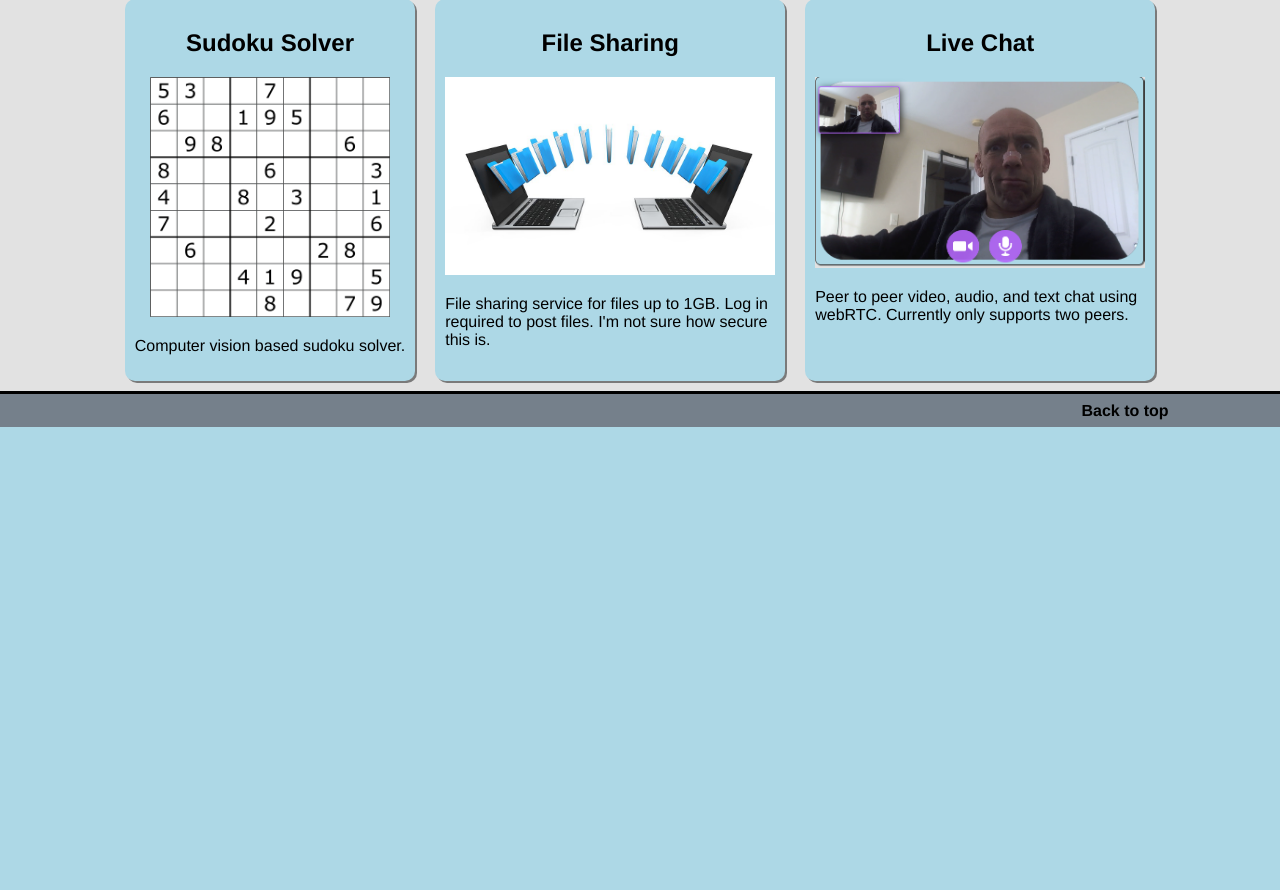
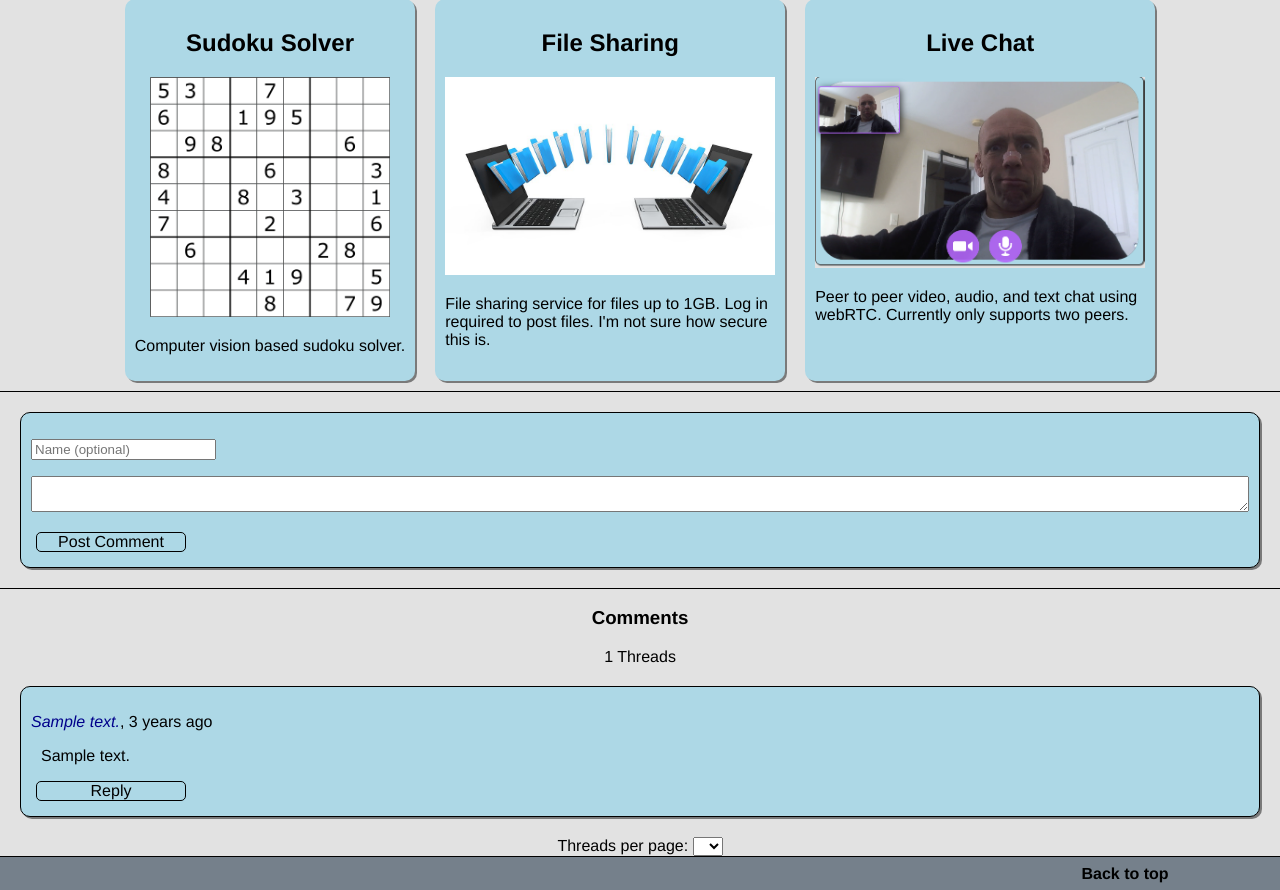
Before and after one commit to cooper-david-a/archive.daveisthebest.com, a Django app: page / in a window 1280 px wide. Shown: the part 497-1387 px from the top of the page. Before the commit the page ends 924 px from the top, so only its background shows below. Run offline with Django 3.2, Linux system fonts and the light colour scheme; tables that the repository leaves empty hold one stand-in row (values such as "Sample post"); data that the repository does not hold is empty; parts of the project's set-up code (start-up, migrations or seed data) failed here and were passed over.

Commit message:
collect static

```diff
--- a/static/DaveIsTheBest_base/base.css
+++ b/static/DaveIsTheBest_base/base.css
@@ -68,6 +68,8 @@ header nav a {
     width: 100%;
 }
 
+
+/*Comments*/
 #comments_container {
     justify-content: center;
     border-top: solid black 1px;
@@ -86,29 +88,11 @@ header nav a {
     background-color: lightblue;
 }
 
-.new_comment_form label{
-    display: none;
+.new_comment_form textarea {
+    width: 100%;
+    resize: vertical;
 }
 
-.reply_form {
-    text-decoration: none;
-    text-align: left;
-    color: black;
-    border: solid black 1px;
-    border-radius: 10px;
-    box-shadow: 2px 2px rgb(122, 122, 122);
-    margin: 20px;
-    padding: 10px;
-    background-color: lightblue;
-}
-
-.reply_form label {
-    display: none;
-}
-
-.show_hide_reply_button {
-    display: inline;
-}
 
 #comment_messages {
     text-decoration: none;
@@ -139,8 +123,44 @@ header nav a {
     padding-left: 10px;
 }
 
-.replies{
-    display: auto;
+.show_hide_reply_btn{
+    cursor: pointer;
+    width: 150px;
+    border: black solid 1px;
+    border-radius: 5px;
+    margin: 5px;
+    text-align: center;
+}
+
+.reply_btn {
+    cursor: pointer;
+    width: 150px;
+    border: black solid 1px;
+    border-radius: 5px;
+    margin: 5px;
+    text-align: center;
+}
+
+.post_comment_btn {
+    cursor: pointer;
+    width: 150px;
+    border: black solid 1px;
+    border-radius: 5px;
+    margin: 5px;
+    text-align: center;
+}
+
+.pagination_button {
+    cursor: pointer;
+    width: 40px;
+    display: inline-block;
+    margin: 5px;
+    padding: 5px;
+    background-color: lightblue;
+}
+
+.current_page_button {
+    background-color: transparent;
 }
 
 footer {
--- a/static/DaveIsTheBest_base/base.js
+++ b/static/DaveIsTheBest_base/base.js
@@ -1,34 +1,25 @@
-if (window.location.href.includes('#comment_card_')) {
-  let focus_comment_id = window.location.href.split('#comment_card_')[1];
-  let focus_comment_div = document.getElementById(`comment_card_${focus_comment_id}`);
-  let parents = [];
+let header_collapsed = true;
+let comments = {};
+let threadIds = [];
+let currentCommentPage = 1;
+let threadsPerPage = 10;
+let comments_container = document.getElementById('comments_container');
+const csrftoken = getCookie('csrftoken');
 
-  do {
-    parents.push(focus_comment_div)
-    focus_comment_div = focus_comment_div.parentElement;
-  } while (focus_comment_div)
-
-  highest_level_comment_index = parents.reverse().findIndex((e) => e.classList.contains("existing_comment_card"));
-
-  parents[highest_level_comment_index].querySelectorAll('.show_hide_replies_button').forEach((button) => button.onclick());
-}
-
-let header_collapsed = true;
-
-function header_expand_collapse(){
+function header_expand_collapse() {
   let content = document.getElementById('header_expansion');
-  if (header_collapsed){
+  if (header_collapsed) {
     content.style.height = (content.scrollHeight) + "px";
-    content.addEventListener('transitionend', function(e) {
+    content.addEventListener('transitionend', function (e) {
       content.removeEventListener('transitionend', arguments.callee);
       content.style.height = "auto";
     });
 
-  }else{
+  } else {
     content.style.height = content.scrollHeight + "px";
-    setTimeout(function(){
+    setTimeout(function () {
       content.style.height = "0px";
-    },20);
+    }, 20);
 
     content.style.height
 
@@ -36,7 +27,161 @@ function header_expand_collapse(){
   header_collapsed = !header_collapsed;
 }
 
-function show_hide_replies(parent_comment_id,n) {
+
+/*comments*/
+async function getComments() {
+
+  let latestComment = Object.keys(comments).reverse()[0];
+  if (!latestComment) latestComment = 0;
+
+  await fetch(window.location.origin + `/comments/?latest=${latestComment}`, { method: 'GET' })
+    .then((res) => res.json())
+    .then((data) => {
+      if (latestComment>0) Object.entries(data.comments).forEach((reply) => comments[reply[1].parent_comment_id].reply_ids.unshift(reply[0]));
+      comments = Object.fromEntries(Object.entries(comments).concat(Object.entries(data.comments)));
+      threadIds = Object.values(comments)
+        .filter((comment) => comment.parent_comment_id === null)
+        .map((comment) => comment.id)
+        .reverse();
+    })
+    .catch((error) => console.log(error));
+
+}
+
+async function displayComments() {
+  comments_container.innerHTML = `<p><h3>Comments</h3></p> <p>${threadIds.length} Threads</p>`;
+  let first = (currentCommentPage - 1) * threadsPerPage;
+  let last = first + threadsPerPage;
+  let commentsPage = threadIds.slice(first, last);
+  commentsPage.forEach((comment_id) => createCommentDiv(comments[comment_id]));
+  comments_container.append(renderCommentPagination());
+}
+
+function createCommentDiv(comment) {
+  let now = new Date();
+  let date_entered = new Date(comment.date_entered);
+  let commenter_name = comment.commenter_name;
+  let parent_comment_id = comment.parent_comment_id;
+  if (!commenter_name) commenter_name = 'Anonomous';
+
+  let commentDiv = document.createElement('div');
+  commentDiv.id = `comment_card_${comment.id}`
+  commentDiv.classList.add("existing_comment_card")
+  commentDiv.innerHTML = `
+    <p><em>${commenter_name}</em>, ${humanReadableDuration(now - date_entered)}</p>
+    <p class="comment_text">${comment.comment_text}</p>
+    <div id="reply_btn_${comment.id}" class="reply_btn" onclick="showHideReplyForm(${comment.id})">Reply</div>
+  `
+
+  let repliesDiv = document.createElement('div');
+  repliesDiv.id = `comment_${comment.id}_replies`
+  repliesDiv.classList.add("replies");
+  repliesDiv.style.display = "none";
+  commentDiv.append(repliesDiv);
+
+  let show_hide_replies_button = document.createElement('div');
+  show_hide_replies_button.id = 'show_hide_replies_button_' + comment.id;
+  show_hide_replies_button.classList.add('show_hide_reply_btn');
+  show_hide_replies_button.onclick = () => showHideReplies(comment.id, comment.reply_ids.length);
+
+  switch (comment.reply_ids.length) {
+    case 0:
+      break;
+    case 1:
+      show_hide_replies_button.innerText = 'Show Reply';
+      repliesDiv.before(show_hide_replies_button);
+      break;
+    default:
+      show_hide_replies_button.innerText = 'Show Replies';
+      repliesDiv.before(show_hide_replies_button);
+      break;
+  }
+
+  if (!parent_comment_id) {
+    parent = document.getElementById('comments_container');
+  } else {
+    parent = document.getElementById(`comment_${parent_comment_id}_replies`);
+  }
+
+  parent.append(commentDiv);
+
+  if (comment.reply_ids) {
+    comment.reply_ids.forEach((comment_id) => createCommentDiv(comments[comment_id]));
+  }
+}
+
+function renderCommentPagination() {
+  let nPages = Math.ceil(threadIds.length / threadsPerPage);
+  let commentsPaginationDiv = document.createElement('div');
+  commentsPaginationDiv.id = 'comments_pagination_div';
+
+  if (nPages > 1) {
+    if (currentCommentPage > 1) {
+      let previousCommentsPaginationButton = document.createElement('div');
+    previousCommentsPaginationButton.id = 'previous_comments_pagination_button';
+    previousCommentsPaginationButton.innerText = '<';
+    previousCommentsPaginationButton.classList.add('pagination_button');
+    previousCommentsPaginationButton.addEventListener('click', () => { currentCommentPage -= 1; displayComments() });
+    commentsPaginationDiv.append(previousCommentsPaginationButton);
+  }
+
+  for (let i = 1; i < nPages+1; i++) {
+    let commentsPaginationButton = document.createElement('div');
+    commentsPaginationButton.id = 'comments_pagination_button_' + i;
+    commentsPaginationButton.innerText = i;
+    commentsPaginationButton.classList.add('pagination_button');
+    if (i == currentCommentPage) commentsPaginationButton.classList.add('current_page_button');
+    commentsPaginationButton.addEventListener('click', () => { currentCommentPage = i; displayComments() });
+    commentsPaginationDiv.append(commentsPaginationButton);
+  }
+
+  if (currentCommentPage < nPages) {
+    let nextCommentsPaginationButton = document.createElement('div');
+    nextCommentsPaginationButton.id = 'next_comments_pagination_button';
+    nextCommentsPaginationButton.innerText = '>';
+    nextCommentsPaginationButton.classList.add('pagination_button');
+    nextCommentsPaginationButton.addEventListener('click', () => { currentCommentPage += 1; displayComments() });
+    commentsPaginationDiv.append(nextCommentsPaginationButton);
+  }
+}
+
+  commentsPaginationDiv.append('Threads per page: ');
+
+  let threadsPerPageSelector = document.createElement('select');
+  threadsPerPageSelector.id = 'threads_per_page_selector';
+  let nOptions = Math.ceil(threadIds.length / 10);
+  for (let i = 1; i < nOptions+1; i++){
+    let option = document.createElement('option');
+    option.text = Math.min(10 * i,threadIds.length);
+    option.value = Math.min(10 * i, threadIds.length);
+    threadsPerPageSelector.append(option);
+  }
+  threadsPerPageSelector.value = threadsPerPage;
+  threadsPerPageSelector.addEventListener('change', (event) => { threadsPerPage = event.target.value; currentCommentPage = 1; displayComments() });
+  commentsPaginationDiv.append(threadsPerPageSelector);
+
+
+  return commentsPaginationDiv;
+
+}
+
+function humanReadableDuration(deltaT) {
+  let minutes = Math.floor(deltaT / 1000 / 60);
+  if (minutes <= 2) return 'just now';
+  let hours = Math.floor(minutes / 60);
+  if (hours <= 2) return `${minutes} minutes ago`;
+  let days = Math.floor(hours / 24);
+  if (days <= 1) return `${hours} hours ago`;
+  let weeks = Math.floor(days / 7);
+  if (weeks <= 1) return `${days} days ago`;
+  let months = Math.floor(days / 30);
+  if (months <= 1) return `${weeks} weeks ago`;
+  let years = Math.floor(days / 365);
+  if (years <= 1) return `${months} months ago`;
+  return `${years} years ago`;
+}
+
+function showHideReplies(parent_comment_id, n) {
   let replies = document.getElementById(`comment_${parent_comment_id}_replies`);
   let show_hide_replies_button = document.getElementById(`show_hide_replies_button_${parent_comment_id}`);
 
@@ -55,16 +200,92 @@ function show_hide_replies(parent_comment_id,n) {
   }
 }
 
-function show_hide_reply_form(parent_comment_id) {
-  let form = document.getElementById(`reply_form_${parent_comment_id}`);
-
-  if (form.style.display == "none") {
-
-    form.style.display = "block";
-
-  } else if (form.style.display == "block") {
-
-    form.style.display = "none";
-
+function showHideReplyForm(parent_comment_id) {
+  if (!document.getElementById('comment_form_' + parent_comment_id)) {
+    document.getElementById("reply_btn_" + parent_comment_id).after(renderCommentForm(parent_comment_id));
+  } else {
+    document.getElementById('comment_form_' + parent_comment_id).remove();
   }
 }
+
+function renderCommentForm(parent_comment_id) {
+  if (!parent_comment_id) parent_comment_id = 0;
+  let newForm = document.createElement('form');
+  newForm.id = 'comment_form_' + parent_comment_id;
+  newForm.classList.add('new_comment_form');
+  newForm.method = "POST";
+  newForm.action = window.location.origin + '/comments/';
+
+  newForm.innerHTML = `<input type="hidden" name="parent_comment_id" value="${parent_comment_id}">
+    <input type="hidden" name="csrfmiddlewaretoken" value="${csrftoken}">
+    <p><input type="text" name="commenter_name" placeholder="Name (optional)"></p>
+    <p><textarea name="comment_text"></textarea></p>
+    <div id="post_comment_button_${parent_comment_id}" class="post_comment_btn" onclick="postComment(event,${parent_comment_id})">Post Comment</div>`
+
+  return newForm
+}
+
+function getCookie(name) {
+  let cookieValue = null;
+  if (document.cookie && document.cookie !== '') {
+    const cookies = document.cookie.split(';');
+    for (let i = 0; i < cookies.length; i++) {
+      const cookie = cookies[i].trim();
+      // Does this cookie string begin with the name we want?
+      if (cookie.substring(0, name.length + 1) === (name + '=')) {
+        cookieValue = decodeURIComponent(cookie.substring(name.length + 1));
+        break;
+      }
+    }
+  }
+  return cookieValue;
+}
+
+async function postComment(event) {
+  let inputs = event.target.parentNode.elements;
+
+  let comment = {
+    parent_comment_id: inputs.parent_comment_id.value,
+    commenter_name: inputs.commenter_name.value,
+    comment_text: inputs.comment_text.value
+  }
+
+  await fetch(
+    window.location.origin + '/comments/',
+    {
+      credentials: 'include',
+      method: 'POST',
+      mode: 'same-origin',
+      headers: {
+        'Accept': 'application/json',
+        'Content-type': 'application/json',
+        'X-CSRFToken': csrftoken
+      },
+      body: JSON.stringify(comment)
+    }
+  )
+    .then((res) => res.json())
+    .then((msg) => { if (msg.auto_is_spam) addSpamMsg(comment.parent_comment_id) })
+    .catch((error) => console.log(error))
+
+  await getComments().then(displayComments);
+
+  event.target.parentNode.reset();
+}
+
+function addSpamMsg(parent_comment_id) {
+  form = document.getElementById('comment_form_' + parent_comment_id);
+
+  msg = document.createElement('p');
+  msg.id = 'spam_msg_' + parent_comment_id;
+  msg.innerText = "Your comment was auto-marked as spam.  I'll review it manually sooner or later."
+  form.append(msg);
+}
+
+function deleteSpamMsg(parent_comment_id) {
+  document.getElementById('spam_msg_' + parent_comment_id).remove();
+}
+
+comments_container.before(renderCommentForm());
+getComments().then(displayComments);
+setInterval(()=>getComments().then(displayComments),60000)
```
Also changed, not shown: static/live_chat_webRTC/room.js (+0 -17 lines).
